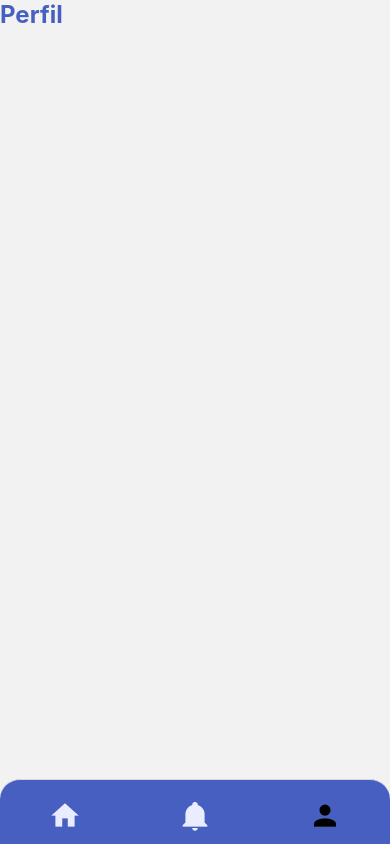
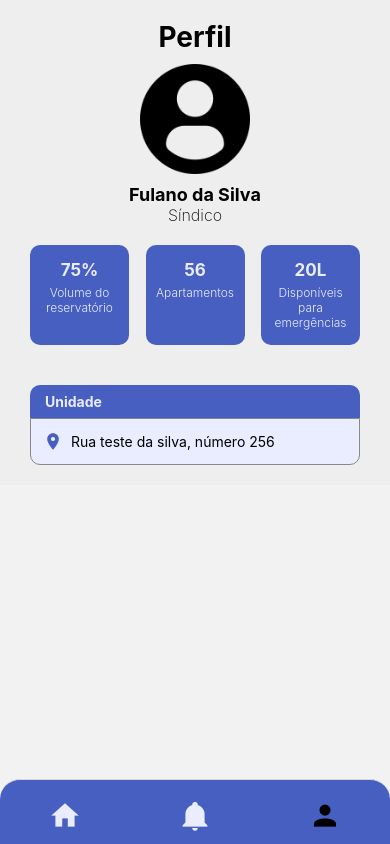
Before and after one commit to Laura-Cintra/gs-mobile, a React Native app: screen /Perfil in a window 390 px wide. Built offline with nearby package versions, Linux system fonts and the light colour scheme.

Commit message:
feat: profile page

```diff
--- /dev/null
+++ b/components/InfoCard.js
@@ -0,0 +1,33 @@
+import { View, Text, StyleSheet } from 'react-native';
+import colors from '../theme/colors';
+
+export default function InfoCard({ value, label }) {
+  return (
+    <View style={styles.card}>
+      <Text style={styles.value}>{value}</Text>
+      <Text style={styles.label}>{label}</Text>
+    </View>
+  );
+}
+
+const styles = StyleSheet.create({
+  card: {
+    backgroundColor: colors.primary,
+    borderRadius: 10,
+    padding: 15,
+    alignItems: 'center',
+    width: '30%'
+  },
+  value: {
+    color: colors.white,
+    fontWeight: 'bold',
+    fontSize: 17,
+    marginBottom: 5
+  },
+  label: {
+    color: colors.white,
+    fontSize: 12,
+    textAlign: 'center',
+    fontWeight: '300',
+  }
+});
--- a/components/NotificacaoItem.js
+++ b/components/NotificacaoItem.js
@@ -18,8 +18,8 @@ const styles = StyleSheet.create({
     alignItems: 'center',
     marginVertical: 10,
     borderBottomWidth: 1,
-    borderBottomColor: colors.border,
-    paddingBottom: 10
+    borderBottomColor: colors.placeholder,
+    paddingBottom: 15
   },
   dataContainer: {
     backgroundColor: colors.primary,
--- a/pages/CadastroEndereco.js
+++ b/pages/CadastroEndereco.js
@@ -1,4 +1,4 @@
-import { StyleSheet, View, Alert } from 'react-native';
+import { StyleSheet, View, Alert, SafeAreaView } from 'react-native';
 import { useState, useEffect } from 'react';
 import StepCircle from '../components/Formulario/StepCircle';
 import FormTitle from '../components/Formulario/Title';
@@ -6,6 +6,7 @@ import InputText from '../components/Formulario/InputText';
 import InputSelect from '../components/Formulario/InputSelect';
 import Button from '../components/Formulario/Button';
 import colors from '../theme/colors';
+import { ScrollView } from 'react-native-gesture-handler';
 
 export default function CadastroEndereco({ navigation, route }) {
   const [logradouro, setLogradouro] = useState('');
@@ -45,6 +46,8 @@ export default function CadastroEndereco({ navigation, route }) {
   };
 
   return (
+    <SafeAreaView>
+      <ScrollView>
       <View style={styles.container}>
         <View>
           <FormTitle subtitle="Endereço"/>
@@ -62,6 +65,8 @@ export default function CadastroEndereco({ navigation, route }) {
           <Button title="Enviar" backgroundColor={colors.primary} onPress={handleSubmit} />
         </View>
       </View>
+      </ScrollView>
+    </SafeAreaView>
   );
 }
 
--- a/pages/CadastroPerfil.js
+++ b/pages/CadastroPerfil.js
@@ -31,6 +31,8 @@ export default function CadastroPerfil() {
   };
 
   return (
+    <SafeAreaView>
+      <ScrollView>
       <View style={styles.container}>
         <View>
           <FormTitle subtitle="Perfil"/>
@@ -52,6 +54,8 @@ export default function CadastroPerfil() {
           onClose={() => setModalVisible(false)}
         />
       </View>
+      </ScrollView>
+    </SafeAreaView>
   );
 }
 
--- a/pages/CadastroUnidade.js
+++ b/pages/CadastroUnidade.js
@@ -1,4 +1,4 @@
-import { StyleSheet, View } from 'react-native';
+import { SafeAreaView, ScrollView, StyleSheet, View } from 'react-native';
 import StepCircle from '../components/Formulario/StepCircle';
 import FormTitle from '../components/Formulario/Title';
 import InputText from '../components/Formulario/InputText';
@@ -31,6 +31,8 @@ export default function CadastroUnidade({ navigation, route }) {
   };
 
   return (
+    <SafeAreaView>
+      <ScrollView>
       <View style={styles.container}>
         <View>
           <FormTitle subtitle="Unidade"/>
@@ -53,6 +55,8 @@ export default function CadastroUnidade({ navigation, route }) {
           onClose={() => setModalVisible(false)}
         />
       </View>
+      </ScrollView>
+    </SafeAreaView>
   );
 }
 
--- a/pages/Home.js
+++ b/pages/Home.js
@@ -1,5 +1,6 @@
 import { SafeAreaView, ScrollView, StyleSheet, Text } from 'react-native';
 import CadastroPerfil from './CadastroPerfil';
+import Menu from '../components/Menu';
 
 export default function Home() {
 
@@ -7,6 +8,7 @@ export default function Home() {
     <SafeAreaView style={styles.container}>
         <ScrollView contentContainerStyle={styles.scrollContainer}>
           <Text style={styles.title}>Home</Text>
+          {/* <Menu/> */}
           {/* <CadastroPerfil/> */}
         </ScrollView>
     </SafeAreaView>
--- a/pages/Notificacoes.js
+++ b/pages/Notificacoes.js
@@ -1,11 +1,10 @@
-import { View, Text, StyleSheet, TouchableOpacity } from 'react-native';
+import { View, Text, StyleSheet, TouchableOpacity, ScrollView } from 'react-native';
 import { useEffect, useState } from 'react';
 import NotificacaoItem from '../components/NotificacaoItem';
 import Button from '../components/Formulario/Button';
 import colors from '../theme/colors';
 import { fetchNotificacoes, limparHistorico } from '../services/actions';
 import Icon from 'react-native-vector-icons/MaterialCommunityIcons';
-import { ScrollView } from 'react-native-gesture-handler';
 
 export default function Notificacoes() {
   const [data, setData] = useState([]);
@@ -111,7 +110,7 @@ export default function Notificacoes() {
 
 const styles = StyleSheet.create({
   container: {
-    paddingVertical: 20,
+    paddingVertical: 50,
     paddingHorizontal: 30,
     flex: 1
   },
@@ -133,7 +132,7 @@ const styles = StyleSheet.create({
     flexDirection: 'row',
     justifyContent: 'center',
     alignItems: 'center',
-    marginVertical: 20
+    marginVertical: 30
   },
   setaAtiva: {
     backgroundColor: colors.primary,
--- a/pages/Perfil.js
+++ b/pages/Perfil.js
@@ -1,26 +1,108 @@
-import { SafeAreaView, ScrollView, StyleSheet, Text } from 'react-native';
+import { View, Image, SafeAreaView, ScrollView, StyleSheet, Text } from 'react-native';
+import Icon from 'react-native-vector-icons/MaterialCommunityIcons';
+import colors from '../theme/colors';
+import InfoCard from '../components/InfoCard';
+import profileUser from '../assets/profile-user.png';
 
 export default function Perfil() {
+  const user = {
+    nome: 'Fulano da Silva',
+    endereco: 'Rua teste da silva, número 256',
+    volumeReservatorio: '75%',
+    apartamentos: 56,
+    emergencias: '20L'
+  };
 
   return (
-    <SafeAreaView style={styles.container}>
-        <ScrollView contentContainerStyle={styles.scrollContainer}>
-          <Text style={styles.title}>Perfil</Text>
-        </ScrollView>
+    <SafeAreaView>
+      <ScrollView>
+        <View style={styles.container}>
+        <Text style={styles.title}>Perfil</Text>
+
+        <Image
+          style={styles.foto}
+          source={profileUser}
+        />
+        <Text style={styles.nome}>{user.nome}</Text>
+        <Text style={styles.cargo}>Síndico</Text>
+
+        <View style={styles.infoContainer}>
+          <InfoCard value={user.volumeReservatorio} label="Volume do reservatório" />
+          <InfoCard value={user.apartamentos} label="Apartamentos" />
+          <InfoCard value={user.emergencias} label="Disponíveis para emergências" />
+        </View>
+
+        <View style={styles.unidadeContainer}>
+          <Text style={styles.unidadeTitle}>Unidade</Text>
+          <View style={styles.enderecoBox}>
+            <Icon name="map-marker" size={20} color={colors.primary} />
+            <Text style={styles.endereco}>{user.endereco}</Text>
+          </View>
+        </View>
+      </View>
+      </ScrollView>
     </SafeAreaView>
   );
 }
 
 const styles = StyleSheet.create({
-  scrollContainer: {
-    flexGrow: 1,
-  },
   container: {
+    paddingVertical: 20,
+    paddingHorizontal: 30,
     flex: 1,
+    backgroundColor: colors.background
   },
   title: {
-    fontSize: 24,
+    fontSize: 28,
     fontWeight: 'bold',
-    color: '#465FC0'
+    textAlign: 'center',
+    marginBottom: 10
+  },
+  foto: {
+    width: 110,
+    height: 110,
+    alignSelf: 'center',
+    marginBottom: 10
+  },
+  nome: {
+    textAlign: 'center',
+    fontSize: 18,
+    fontWeight: 'bold'
+  },
+  cargo: {
+    textAlign: 'center',
+    fontWeight: '200',
+    marginBottom: 20,
+    fontSize: 16,
+  },
+  infoContainer: {
+    flexDirection: 'row',
+    justifyContent: 'space-between',
+    marginBottom: 30
+  },
+  unidadeContainer: {
+    marginTop: 10
+  },
+  unidadeTitle: {
+    backgroundColor: colors.primary,
+    color: colors.white,
+    paddingVertical: 8,
+    paddingHorizontal: 15,
+    borderTopLeftRadius: 10,
+    borderTopRightRadius: 10,
+    fontWeight: 'bold'
+  },
+  enderecoBox: {
+    backgroundColor: colors.white,
+    borderWidth: 1,
+    borderColor: colors.placeholder,
+    borderBottomLeftRadius: 10,
+    borderBottomRightRadius: 10,
+    flexDirection: 'row',
+    alignItems: 'center',
+    padding: 12
+  },
+  endereco: {
+    marginLeft: 8
   }
 });
--- a/theme/colors.js
+++ b/theme/colors.js
@@ -2,6 +2,7 @@ const colors = {
     background: '#EEEEEE',
     secondaryBackground: '#16171B',
     primary: '#465FC0',
+    darkPrimary: '#3F5299',
     darkSecondary: '#243162',
     lightSecondary: '#BCC5E8',
     white: '#EAECFF',
```
Also changed, not shown: assets/profile-user.png (added). Lines whose indentation alone changed are shown as unchanged.
